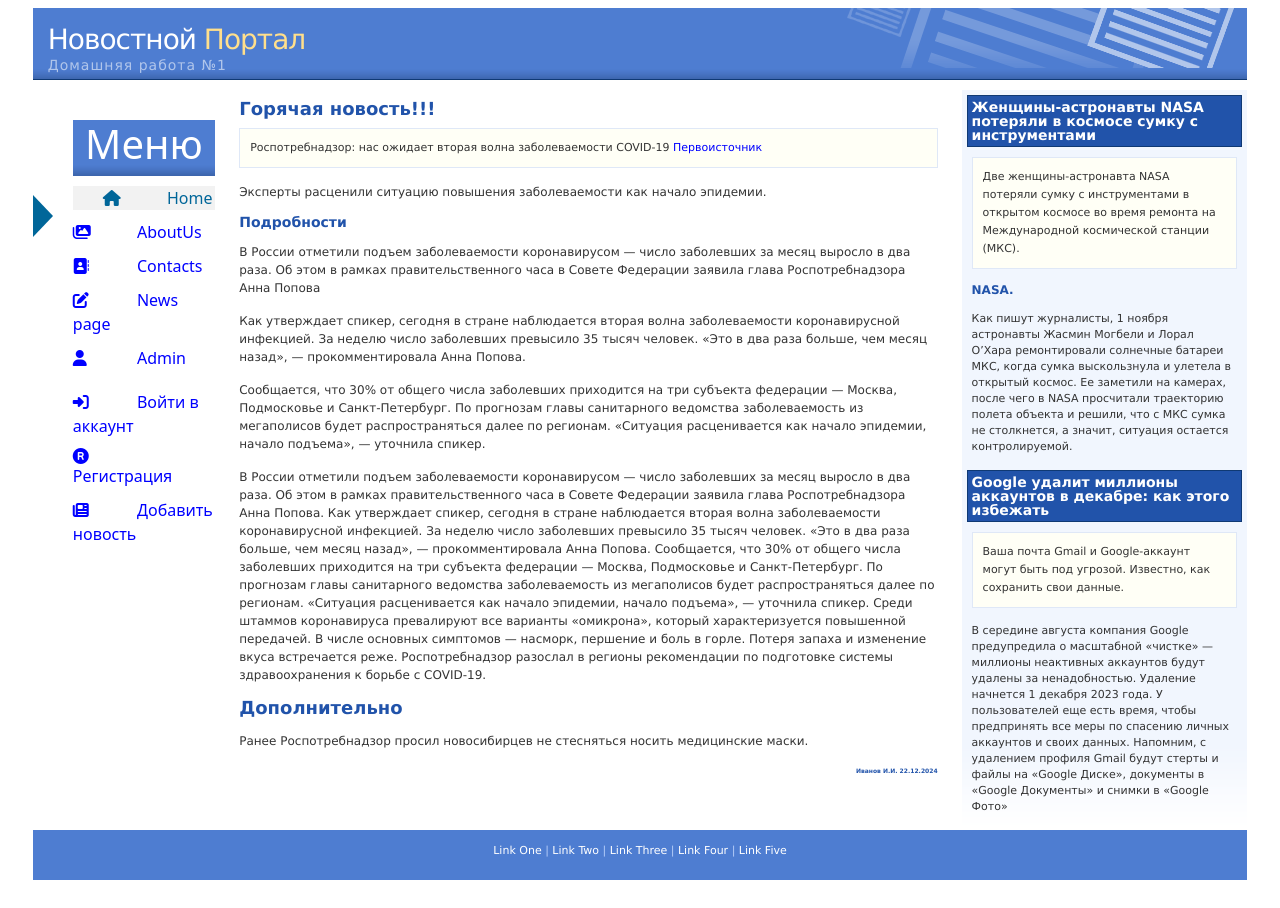
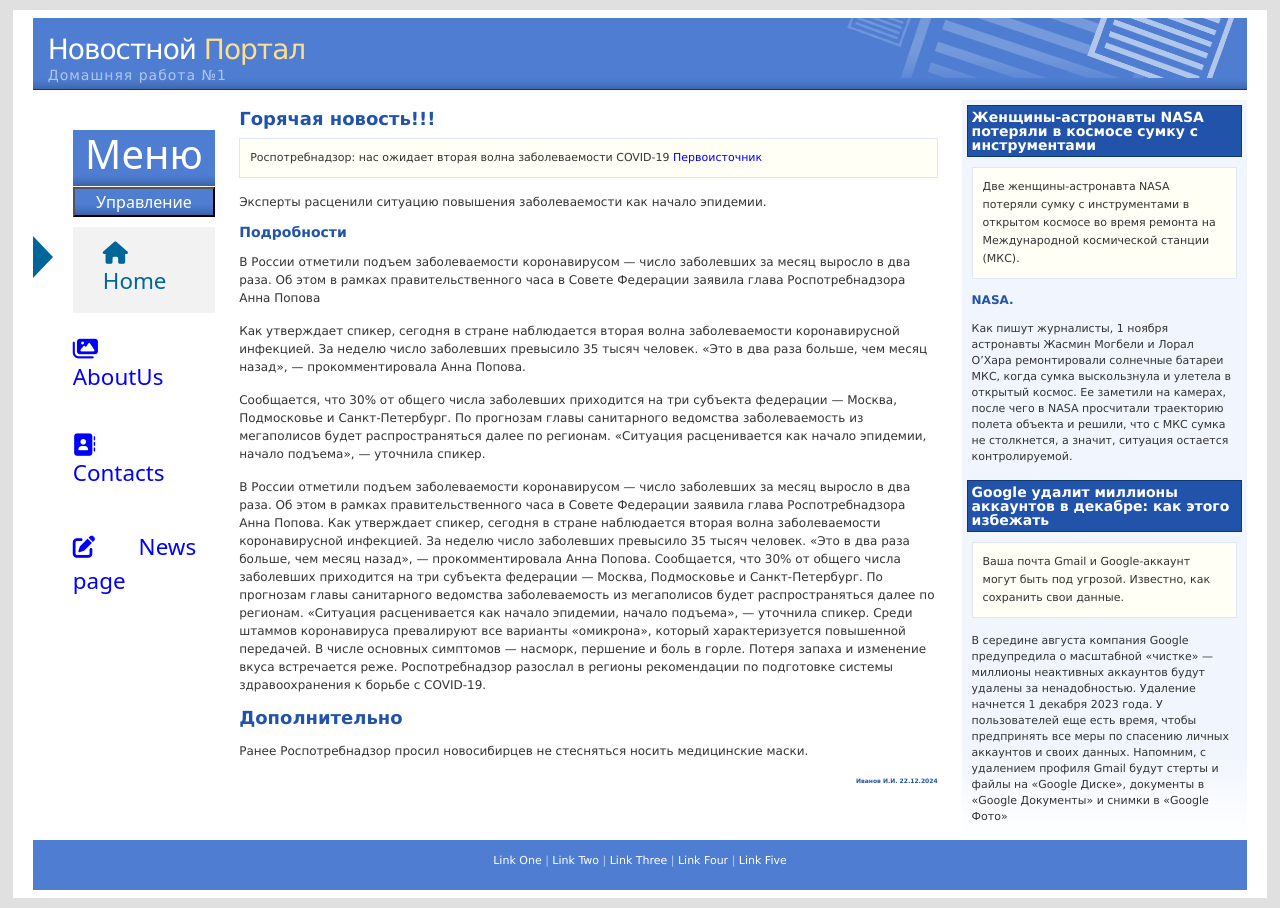
Before and after one commit to NikeSibirRus/mftiHW, a Django app: page / in a window 1280 px wide. Before the commit the page ends 880 px from the top, so only its background shows below. Run offline with Django 4.2, Linux system fonts and the light colour scheme; some libraries are stand-ins or nearby versions.

Commit message:
разворачивающийся список

```diff
--- a/home01/static/home01/css/slyder.css
+++ b/home01/static/home01/css/slyder.css
@@ -56,8 +56,7 @@
 .navbar-toggler { display: none; }
 
 .tm-brand-box {
-	/*width: 240px;
-    height: 180px;*/
+
     background: #4E7DD1 url('../img/menu_bg.gif') bottom left repeat-x;
     color: white;
     display: flex;
@@ -114,3 +113,47 @@
 	width: 40px;
 	margin-right: 20px;
 }
+
+/* Кнопка выпадающего списка */
+.dropbtn {
+  background: #4E7DD1 url('../img/menu_bg.gif') bottom left repeat-x;
+    color: white;
+	width: 100%;
+    display: block;
+    align-items: center;
+	justify-content: center;
+	margin-bottom: 1px;
+}
+/* Контейнер <div> - необходим для размещения выпадающего содержимого */
+.dropdown {
+  position: relative;
+/*  display: inline-block;*/
+  display: block;
+}
+
+/* Выпадающее содержимое (скрыто по умолчанию) */
+.dropdown-content {
+  display: none;
+  position: absolute;
+  background-color: white;
+/*  min-width: 160px;*/
+  box-shadow: 0px 8px 16px 0px rgba(0,0,0,0.2);
+  z-index: 1;
+}
+
+/* Ссылки внутри выпадающего списка */
+.dropdown-content a {
+  color: black;
+  padding: 12px 16px;
+  text-decoration: none;
+  display: block;
+}
+
+/* Изменение цвета выпадающих ссылок при наведении курсора */
+.dropdown-content a:hover {background-color: #ddd;}
+
+/* Показать выпадающее меню при наведении курсора */
+.dropdown:hover .dropdown-content {display: block;}
+
+/* Изменение цвета фона кнопки раскрывающегося списка при отображении содержимого раскрывающегося списка */
+.dropdown:hover .dropbtn {background-color: #4E7DD1;}
--- a/home01/templates/home01/left_sidebar.html
+++ b/home01/templates/home01/left_sidebar.html
@@ -1,9 +1,56 @@
+<!--скрипты ниже для работы выпадающего меню пользователя-->
+{% load bootstrap5 %}
+{% load static %}
+{% bootstrap_css %}
+{% bootstrap_javascript %}
+
+<link rel="stylesheet" href="{% static 'home01/css/style.css'%}" type="text/css">
+<link rel="stylesheet" href="{% static 'home01/css/slyder.css' %}" type="text/css">
+
+
 <!-- Leftside bar -->
             <div id="tm-sidebar" class="tm-sidebar">
                 <nav class="tm-nav">
                     <div>
                         <div class="tm-brand-box">
                             <h1 class="tm-brand">Меню</h1>
+                        </div>
+
+                          <div class="dropdown">
+                          <button class="dropbtn">Управление</button>
+                          <div class="dropdown-content">
+                               <ul id="tm-main-nav">
+                                    <li class="nav-item">
+                                        <a href="/login" class="nav-link">
+                                        <div class="triangle-right"></div>
+                                        <i class="fas fa-right-to-bracket nav-icon"></i>
+                                         Войти в аккаунт
+                                        </a>
+                                    </li>
+                                    <li class="nav-item">
+                                        <a href="/cr_account" class="nav-link">
+                                        <div class="triangle-right"></div>
+                                         <i class="fas fa-registered nav-icon"></i>
+                                        Регистрация
+                                        </a>
+                                    </li>
+                                    <li class="nav-item">
+                                        <a href="/addnews" class="nav-link">
+                                        <div class="triangle-right"></div>
+                                         <i class="fas fa-newspaper nav-icon"></i>
+                                        Добавить новость
+                                        </a>
+                                    </li>
+                                    <li class="nav-item">
+                                        <a href="/admin" class="nav-link external" target="_parent" rel="sponsored">
+                                            <div class="triangle-right"></div>
+                                            <i class="fas fa-user nav-icon"></i>
+                                            Admin
+                                        </a>
+                                    </li>
+                                </ul>
+
+                          </div>
                         </div>
 
                         <ul id="tm-main-nav">
@@ -35,42 +82,13 @@
                                     News page
                                 </a>
                             </li>
-                            <li class="nav-item">
-                                <a href="/admin" class="nav-link external" target="_parent" rel="sponsored">
-                                    <div class="triangle-right"></div>
-                                    <i class="fas fa-user nav-icon"></i>
-                                    Admin
-                                </a>
-                            </li>
+
                         </ul>
                     </div>
 
                     <footer>
                         <div>
-                                <ul id="tm-main-nav">
-                                    <li class="nav-item">
-                                        <a href="/login" class="nav-link">
-                                        <div class="triangle-right"></div>
-                                        <i class="fas fa-right-to-bracket nav-icon"></i>
-                                         Войти в аккаунт
-                                        </a>
-                                    </li>
-                                    <li class="nav-item">
-                                        <a href="/cr_account" class="nav-link">
-                                        <div class="triangle-right"></div>
-                                         <i class="fas fa-registered nav-icon"></i>
-                                        Регистрация
-                                        </a>
-                                    </li>
-                                    <li class="nav-item">
-                                        <a href="/addnews" class="nav-link">
-                                        <div class="triangle-right"></div>
-                                         <i class="fas fa-newspaper nav-icon"></i>
-                                        Добавить новость
-                                        </a>
-                                    </li>
-
-                                </ul>
+                            <br>
                         </div>
                     </footer>
                 </nav>
```
Also changed, not shown: home01/static/home01/css/style.css (line endings or trailing spaces).
